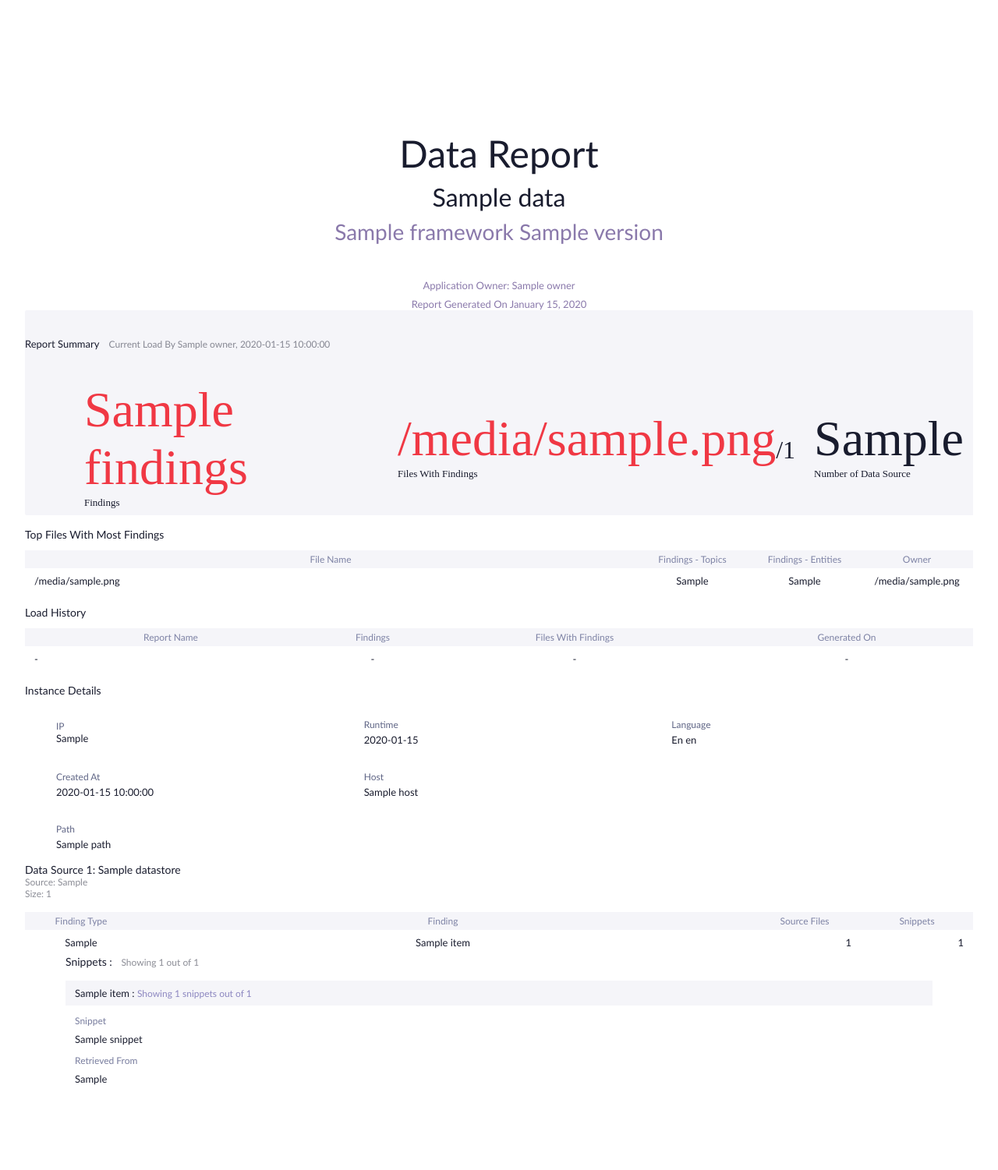
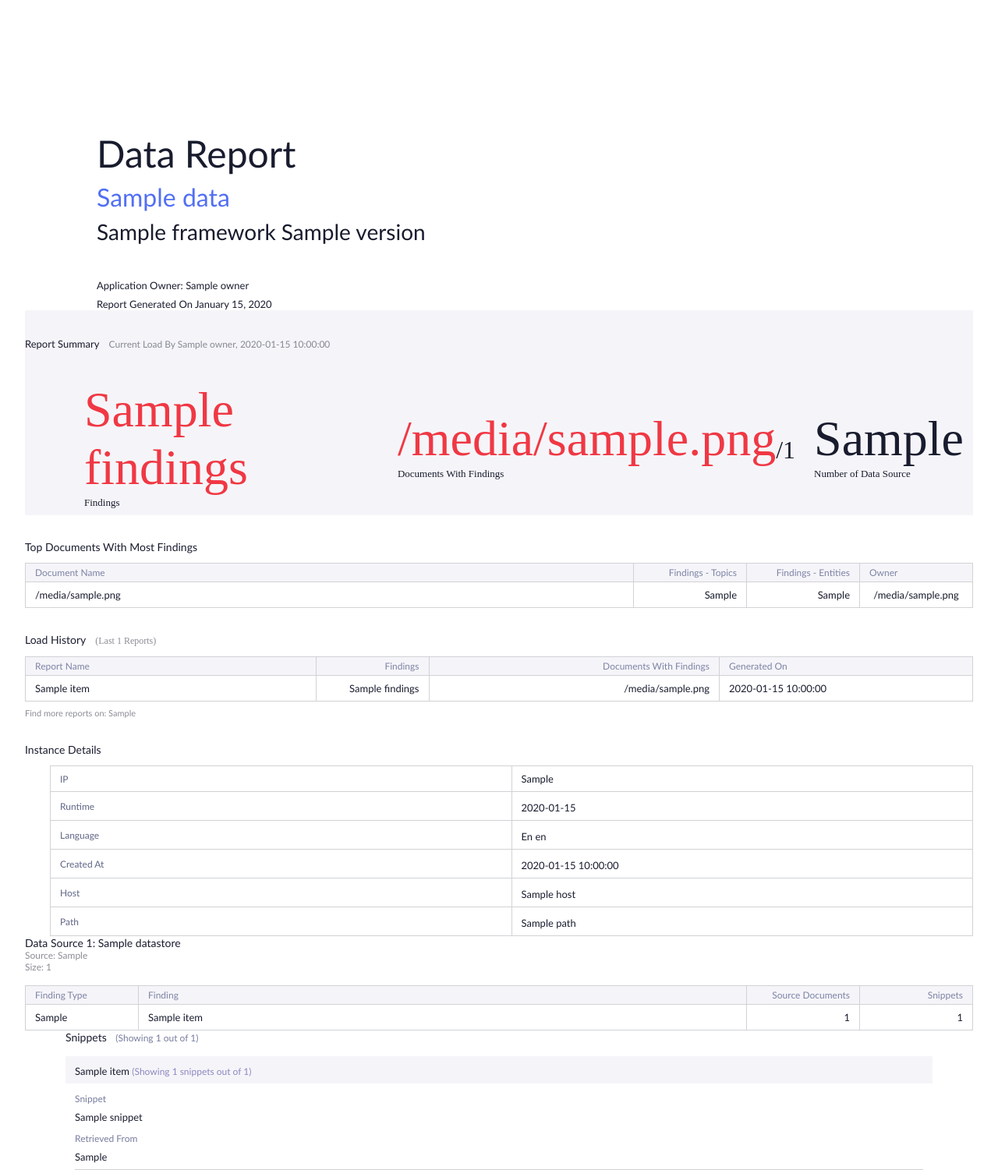
Before and after one commit to daxa-ai/pebblo, a Python web app: template pebblo/reports/templates/xhtml2pdfTemplate.html in a window 1280 px wide. Shown: the whole page at 78% size. Before the commit the page ends 1392 px from the top, so only its background shows below. Run offline with Jinja, Linux system fonts and the light colour scheme; the template is opened without the code that fills it: most values are stand-ins (such as "Sample title", 1, 10 or a date in 2020).

Commit message:
Update xhtml2pdf report template (#188)
* update xhtml2pdf report template

---------

Co-authored-by: rutujaCopods <rutuja.chaudhary@copods.co>

```diff
--- a/pebblo/reports/templates/xhtml2pdfTemplate.html
+++ b/pebblo/reports/templates/xhtml2pdfTemplate.html
@@ -156,6 +156,9 @@
       }
       .critical {
         color: #f03844;
+      }
+      .surface-purple {
+        color: #526ff3;
       }
       /* FONT SIZE PROPERTY */
       .font-10 {
@@ -543,7 +546,7 @@
         padding: 8px 12px;
       }
       .td-border {
-        border-bottom: 0.5px solid rgba(25, 28, 46, 0.2);
+        border-bottom: 0.5px solid #d1d2d5;
       }
       th {
         flex-shrink: 0;
@@ -562,6 +565,10 @@
         text-align: right;
         vertical-align: center;
       }
+      .align-cell-left {
+        text-align: left;
+        vertical-align: center;
+      }
       div {
         flex-shrink: 0;
       }
@@ -574,6 +581,14 @@
         padding: 0 12px;
       }
 
+      .table-border th,
+      .table-border td {
+        border-color: #d1d2d5;
+        border-width: 0.5px;
+        border-style: solid;
+        border-collapse: collapse;
+      }
+
       /* CHIP DESIGN */
       .chip {
         padding: 4px 10px;
@@ -583,22 +598,26 @@
     </style>
   </head>
   <body>
-    <section class="pl-23 pr-23 pt-42 align-cell-center">
+    <section class="pl-23 pr-23 pt-42 align-cell-left">
+      <div class="pl-8">
         <div class="surface-10 inter font-48 font-thin">Data Report</div>
         <div class="mt-2">
-        <div class="break-all surface-10 inter font-32 font-thin break-word">
+          <div
+            class="break-all surface-purple inter font-32 font-thin break-word"
+          >
             {{data.name}}
           </div>
-        <div class="purple-10 inter font-28 mt-2">
+          <div class="surface-10 inter font-28 mt-2">
             {{data.framework.name|capitalize}} {{data.framework.version}}
           </div>
         </div>
         <div class="mt-11">
-        <div class="purple-10 font-13 inter font-thin">
+          <div class="surface-10 font-13 inter font-thin">
             Application Owner: {{ data.reportSummary.owner }}
           </div>
-        <div class="purple-10 font-13 inter font-thin mt-2">
+          <div class="surface-10 font-13 inter font-thin mt-2">
             Report Generated On {{ date.strftime('%B %d, %Y') }}
+          </div>
         </div>
       </div>
     </section>
@@ -642,7 +661,7 @@
                       >/{{ data.reportSummary.totalFiles|default('0') }}</span
                     >
                   </div>
-                  <div class="surface-10 font-13">Files With Findings</div>
+                  <div class="surface-10 font-13">Documents With Findings</div>
                 </td>
                 <td>
                   <div class="surface-10 font-64 normal">
@@ -654,32 +673,34 @@
             </table>
           </div>
         </div>
-        <div class="mt-4">
+        <div class="mt-8">
           <div class="surface-10 font-14 inter medium">
-            Top Files With Most Findings
+            Top Documents With Most Findings
           </div>
           <div class="mt-3 inter">
-            <table class="fixed">
+            <table class="fixed table-border">
               <thead class="font-12">
                 <tr>
-                  <th class="th-colored medium">File Name</th>
-                  <th class="th-colored medium text-end w-120">
+                  <th class="th-colored normal align-cell-left">
+                    Document Name
+                  </th>
+                  <th class="th-colored normal text-end w-120 align-cell-right">
                     Findings - Topics
                   </th>
-                  <th class="th-colored medium text-end w-120">
+                  <th class="th-colored normal text-end w-120 align-cell-right">
                     Findings - Entities
                   </th>
-                  <th class="th-colored medium w-120">Owner</th>
+                  <th class="th-colored normal w-120 align-cell-left">Owner</th>
                 </tr>
               </thead>
               <tbody class="surface-10 normal font-13">
                 {% for item in data.topFindings %}
                 <tr>
                   <td class="break-all">{{ item.fileName|default('-') }}</td>
-                  <td class="text-end w-120 align-cell-center">
+                  <td class="text-end w-120 align-cell-right">
                     {{ item.findingsTopics|default('-') }}
                   </td>
-                  <td class="text-end w-120 align-cell-center">
+                  <td class="text-end w-120 align-cell-right">
                     {{ item.findingsEntities|default('-') }}
                   </td>
                   <td class="text-end w-120 align-cell-center">
@@ -691,94 +712,118 @@
             </table>
           </div>
         </div>
-        <div class="mt-4">
-          <div class="surface-10 font-14 inter medium">Load History</div>
-          <div class="mt-3 inter">
+        <div class="mt-8">
+          <span class="surface-10 font-14 inter medium">Load History</span>
+          <span class="surface-10-opacity ml-2 font-12">
+            (Last {{loadHistoryItemsToDisplay|length}} Reports)
+          </span>
+          {% if loadHistoryItemsToDisplay|length > 0 %}
+          <div class="mt-3 inter table-border">
             <table class="fixed">
               <thead class="font-12">
                 <tr>
-                  <th class="th-colored medium">Report Name</th>
+                  <th class="th-colored normal align-cell-left">Report Name</th>
                   <!--<th class="th-colored medium"></th>-->
-                  <th class="th-colored medium text-end w-120">Findings</th>
-                  <th class="th-colored medium text-end">
-                    Files With Findings
+                  <th class="th-colored normal text-end w-120 align-cell-right">
+                    Findings
                   </th>
-                  <th class="th-colored medium w-300">Generated On</th>
+                  <th class="th-colored normal text-end align-cell-right">
+                    Documents With Findings
+                  </th>
+                  <th class="th-colored normal w-300 align-cell-left">
+                    Generated On
+                  </th>
                 </tr>
               </thead>
               <tbody class="surface-10 normal font-13">
+                {% for item in loadHistoryItemsToDisplay %}
                 <tr>
-                  <td class="break-all">-</td>
-                  <td class="text-end w-120 align-cell-center">-</td>
-                  <td class="text-end w-120 align-cell-center">-</td>
-                  <td class="text-end align-cell-center w-300">-</td>
+                  <td class="break-all align-cell-left">
+                    {{ item.reportName }}
+                  </td>
+                  <td class="text-end w-120 align-cell-right">
+                    {{ item.findings }}
+                  </td>
+                  <td class="text-end w-120 align-cell-right">
+                    {{ item.filesWithFindings }}
+                  </td>
+                  <td class="text-end align-cell-left w-300">
+                    {{ dateFormatter(item.generatedOn) }}
+                  </td>
                 </tr>
+                {% endfor %}
               </tbody>
             </table>
           </div>
+          {% if data.loadHistory.moreReportsPath != '-' %}
+          <div class="mt-2 inter surface-10-opacity font-11">
+            Find more reports on: {{ data.loadHistory.moreReportsPath }}
           </div>
-        <div class="mt-4">
+          {% endif %} {% endif %}
+        </div>
+        <div class="mt-8">
           <div class="surface-10 font-14 inter medium">Instance Details</div>
           <div class="ml-8 mt-3 inter">
-            <table class="fixed">
+            <table class="fixed table-border">
               <colgroup>
                 <col width="33%" />
                 <col width="33%" />
-                <col width="33%" />
               </colgroup>
-              <tbody>
+              <tbody class="surface-10 normal font-13">
                 <tr>
-                  <td class="border-none font-13 pl-0">
-                    <div class="ml-2">
+                  <td style="width: 200px">
                     <div class="surface-40 font-12 medium">IP</div>
+                  </td>
+                  <td>
                     <div class="surface-10 normal">
                       {{ data.instanceDetails.ip }}
                     </div>
-                    </div>
                   </td>
-                  <td class="border-none font-13 pl-0 pt-4 pb-4">
-                    <div class="ml-2">
-                      <div class="surface-40 font-12 medium">Runtime</div>
+                </tr>
+                <tr>
+                  <td><div class="surface-40 font-12 medium">Runtime</div></td>
+                  <td>
                     <div class="surface-10 mt-1">
                       {{ data.instanceDetails.runtime|capitalize }}
                     </div>
-                    </div>
                   </td>
-                  <td class="border-none font-13 pl-0 pt-4 pb-4">
-                    <div class="ml-2">
-                      <div class="surface-40 font-12 medium">Language</div>
+                </tr>
+                <tr>
+                  <td><div class="surface-40 font-12 medium">Language</div></td>
+                  <td>
                     <div class="surface-10 mt-1">
                       {{ data.instanceDetails.language|capitalize }} {{
                       data.instanceDetails.languageVersion }}
                     </div>
+                  </td>
+                </tr>
+                <tr>
+                  <td>
+                    <div class="surface-40 font-12 medium">Created At</div>
+                  </td>
+                  <td>
+                    <div class="surface-10 mt-1">
+                      {{ dateFormatter(data.instanceDetails.createdAt) }}
                     </div>
                   </td>
                 </tr>
                 <tr>
-                  <td class="border-none font-13 pl-0 pt-4 pb-4">
-                    <div class="ml-2">
-                      <div class="surface-40 font-12 medium">Created At</div>
-                      <div class="surface-10 mt-1">
-                        {{ dateFormatter(data.instanceDetails.createdAt) }}
-                      </div>
-                    </div>
+                  <td>
+                    <div class="surface-40 font-12 medium">Host</div>
                   </td>
-                  <td class="border-none font-13 pl-0 pt-4 pb-4">
-                    <div class="ml-2">
-                      <div class="surface-40 font-12 medium">Host</div>
+                  <td>
                     <div class="surface-10 mt-1">
                       {{ data.instanceDetails.host }}
-                      </div>
                     </div>
                   </td>
                 </tr>
                 <tr>
-                  <td class="border-none font-13 pl-0 pt-4 pb-4" colspan="3">
-                    <div class="ml-2">
+                  <td>
                     <div class="surface-40 font-12 medium">Path</div>
+                  </td>
+                  <td>
                     <div class="surface-10 mt-1">
-                        {{ data.instanceDetails.path }} &nbsp;
-                      </div>
+                      {{ data.instanceDetails.path }}
                     </div>
                   </td>
                 </tr>
@@ -802,22 +847,30 @@
             <div>Size: {{ getFileSize(datastores.sourceSize) }}</div>
           </div>
         </div>
-        <table class="mt-4 fixed">
+        <table class="mt-4 fixed table-border">
           <thead class="font-12 inter">
             <tr>
-              <th class="th-colored medium text-end w-120">Finding Type</th>
-              <th class="th-colored medium text-end">Finding</th>
-              <th class="th-colored medium text-end w-120">Source Files</th>
-              <th class="th-colored medium text-end w-120">Snippets</th>
+              <th class="th-colored normal text-end w-120 align-cell-left">
+                Finding Type
+              </th>
+              <th class="th-colored normal text-end align-cell-left">
+                Finding
+              </th>
+              <th class="th-colored normal text-end w-120 align-cell-right">
+                Source Documents
+              </th>
+              <th class="th-colored normal text-end w-120 align-cell-right">
+                Snippets
+              </th>
             </tr>
           </thead>
           <tbody class="surface-10 font-13 inter">
             {% for item in datastores.findingsSummary %}
             <tr>
-              <td class="text-end w-120 align-cell-center">
+              <td class="text-end w-120 align-cell-left">
                 {{ item.findingsType|capitalize }}
               </td>
-              <td class="text-end align-cell-center">{{item.labelName}}</td>
+              <td class="text-end align-cell-left">{{item.labelName}}</td>
               <td class="text-end w-120 align-cell-right">
                 {{item.fileCount}}
               </td>
@@ -835,23 +888,23 @@
       <div class="ml-8 mr-8">
         <div class="inter normal">
           <div class="font-14 surface-10 medium">
-            Snippets :
-            <span class="font-12 surface-0 ml-2"
-              >Showing {{ datastores.displayedSnippetCount }} out of {{
-              datastores.totalSnippetCount }}</span
+            Snippets
+            <span class="font-12 surface-50 pl-2 normal"
+              >(Showing {{ datastores.displayedSnippetCount }} out of {{
+              datastores.totalSnippetCount }})</span
             >
           </div>
         </div>
         {% for item in findingDetails %}
         <div class="mt-4 inter">
           <div class="bg-main pt-2 pb-2 pl-3 pr-3 inter items-center">
-            <div class="surface-10 font-13 medium">
-              {{ item.labelName }} :
-              <span class="sub-heading surface-50 font-12"
-                >Showing {{ item.snippets|length }} snippets out of {{
-                item.snippetCount }}</span
+            <span class="surface-10 font-13 medium">
+              {{ item.labelName }}
+              <span class="sub-heading surface-50 normal font-12"
+                >(Showing {{ item.snippets|length }} snippets out of {{
+                item.snippetCount }})</span
               >
-            </div>
+            </span>
           </div>
           {% for snippet in item.snippets %}
           <div class="key-value inter">
@@ -860,7 +913,9 @@
           </div>
           <div class="key-value">
             <div class="surface-50 font-12 medium">Retrieved From</div>
-            <div class="surface-10 font-13 mt-2 break-all normal">
+            <div
+              class="surface-10 font-13 mt-2 break-all normal td-border pb-2"
+            >
               {{ snippet.sourcePath }}
             </div>
           </div>
```
Lines whose indentation alone changed are shown as unchanged.
